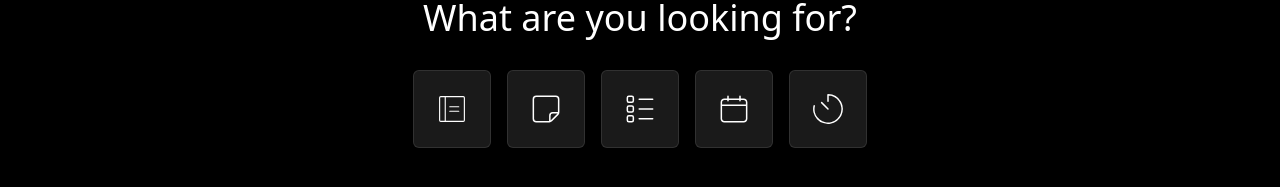
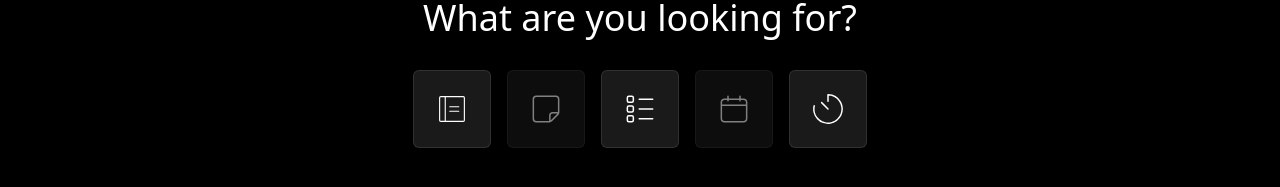
Before and after one commit to urboifox/NoteX, a Next.js app: page / in a window 1280 px wide. Shown: the part 367-554 px from the top of the page. Built offline with nearby package versions, Linux system fonts and the light colour scheme; no server answers.

Commit message:
feat: user can delete todo

```diff
--- /dev/null
+++ b/src/app/api/todos/route.ts
@@ -0,0 +1,16 @@
+import Todo from "@/models/TodoModel";
+import { NextRequest, NextResponse } from "next/server";
+
+export async function DELETE(req: NextRequest) {
+
+    const searchParams = req.nextUrl.searchParams;
+    const todoId = searchParams.get("todoId");
+
+    if (!todoId) {
+        return NextResponse.json({ data: null }, { status: 400 });
+    }
+
+    await Todo.findByIdAndDelete(todoId);
+
+    return NextResponse.json({ data: null }, { status: 200 });
+}
--- a/src/app/page.tsx
+++ b/src/app/page.tsx
@@ -13,6 +13,7 @@ const links = [
     label: "Notes",
     href: "/notes",
     icon: icons.note,
+    disabled: true,
   },
   {
     label: "Todos",
@@ -23,6 +24,7 @@ const links = [
     label: "Schedule",
     href: "/schedule",
     icon: icons.calendar,
+    disabled: true,
   },
   {
     label: "Session",
@@ -40,9 +42,9 @@ export default function Home() {
         <ul className="flex justify-center items-center flex-wrap gap-4">
           {links.map((link) => (
             <li key={link.label}>
-              <Tooltip position="bottom" title={link.label}>
-                <Link className="text-4xl" href={link.href}>
-                  <Button className="p-5">
+              <Tooltip keepVisible position="bottom" title={link.label}>
+                <Link className="text-4xl" href={link.disabled ? '' : link.href}>
+                  <Button disabled={link.disabled} className="p-5">
                     {link.icon}
                   </Button>
                 </Link>
--- a/src/components/common/Radio.tsx
+++ b/src/components/common/Radio.tsx
@@ -5,7 +5,7 @@ type RadioProps = {
 
 export default function Radio({ label, ...props }: RadioProps) {
     return (
-        <label htmlFor={props.id || label} className="flex cursor-pointer items-center gap-1 p-2 bg-white/5 hover:bg-white/10 transition-colors duration-200 border border-white/10 hover:border-white/50 rounded-md">
+        <label htmlFor={props.id || label} className="flex cursor-pointer items-center gap-2 p-2 bg-white/5 hover:bg-white/10 transition-colors duration-200 border border-white/10 hover:border-white/50 rounded-md">
             <input
                 className={`appearance-none relative m-0 w-4 h-4 border border-white/20 checked:border-white/50 rounded-full transition-all duration-200 after:content-[''] after:absolute after:top-1/2 after:left-1/2 after:w-2 after:h-2 after:-translate-y-1/2 after:-translate-x-1/2 after:transition-opacity after:duration-200 after:opacity-0 checked:after:opacity-100 after:rounded-full after:bg-white`}
                 id={props.id || label}
--- a/src/components/common/Tooltip.tsx
+++ b/src/components/common/Tooltip.tsx
@@ -71,7 +71,7 @@ export default function Tooltip({ children, title, keepVisible = false, position
                         animate={{ opacity: 1 }}
                         exit={{ opacity: 0 }}
                         className={cn(
-                            "p-2 absolute hidden md:flex text-xs left-1/2 -translate-x-1/2 backdrop-blur-sm rounded-md border-white/10 border bg-white/10",
+                            "p-2 absolute w-max text-xs left-1/2 -translate-x-1/2 backdrop-blur-sm rounded-md border-white/10 border bg-white/10",
                             currentPosition === "top" ? "-top-12" : "-bottom-12"
                         )}
                     >
--- a/src/components/todos/TodosDisplay.tsx
+++ b/src/components/todos/TodosDisplay.tsx
@@ -20,8 +20,9 @@ export default function TodosDisplay({ todos }: { todos: TodoResponse[] }) {
     function handleDeleteTodo() {
         setData(data.filter((todo) => todo._id !== selectedTodo?._id));
 
-        // TODO: implement delete
-        toast.success(`Todo Deleted`);
+        fetch(`/api/todos?todoId=${selectedTodo?._id}`, {
+            method: "DELETE"
+        }).then(() => toast.success(`Todo Deleted`));
 
         setSelectedTodo(null);
     }
```
